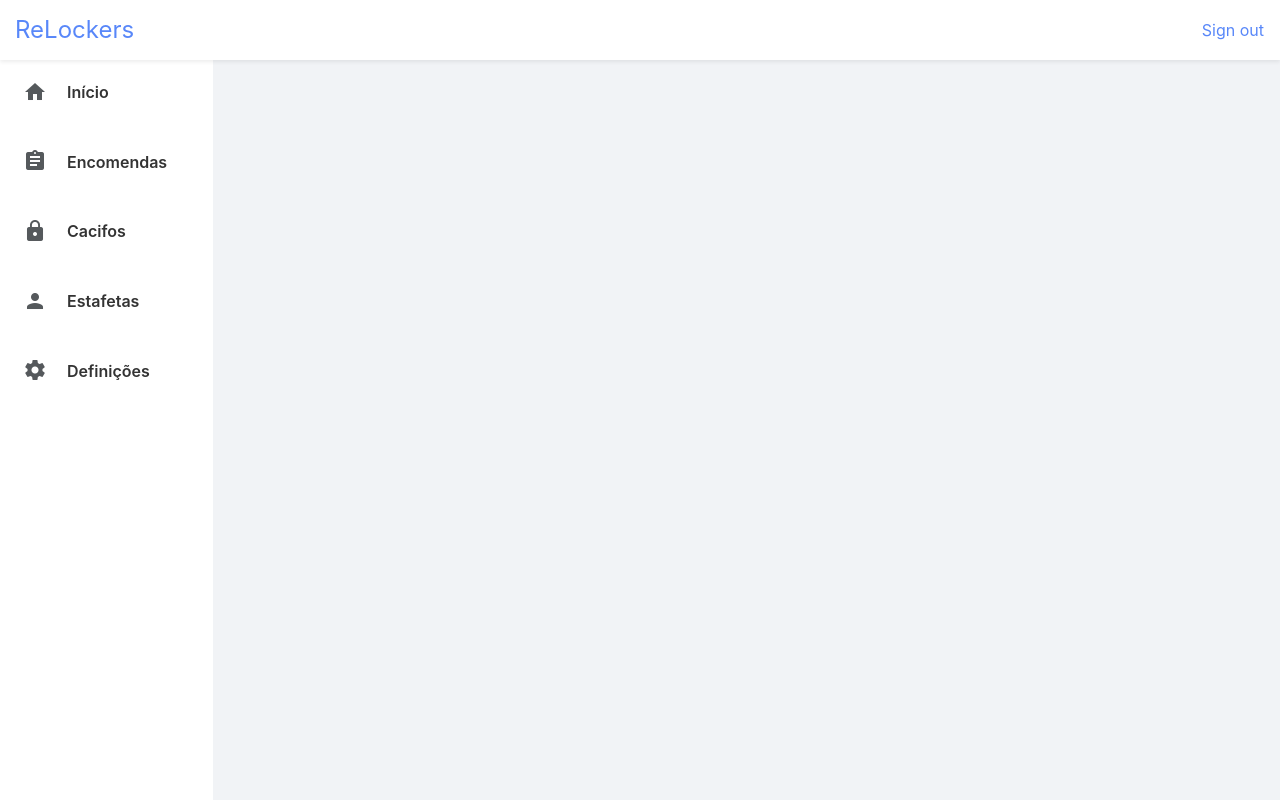
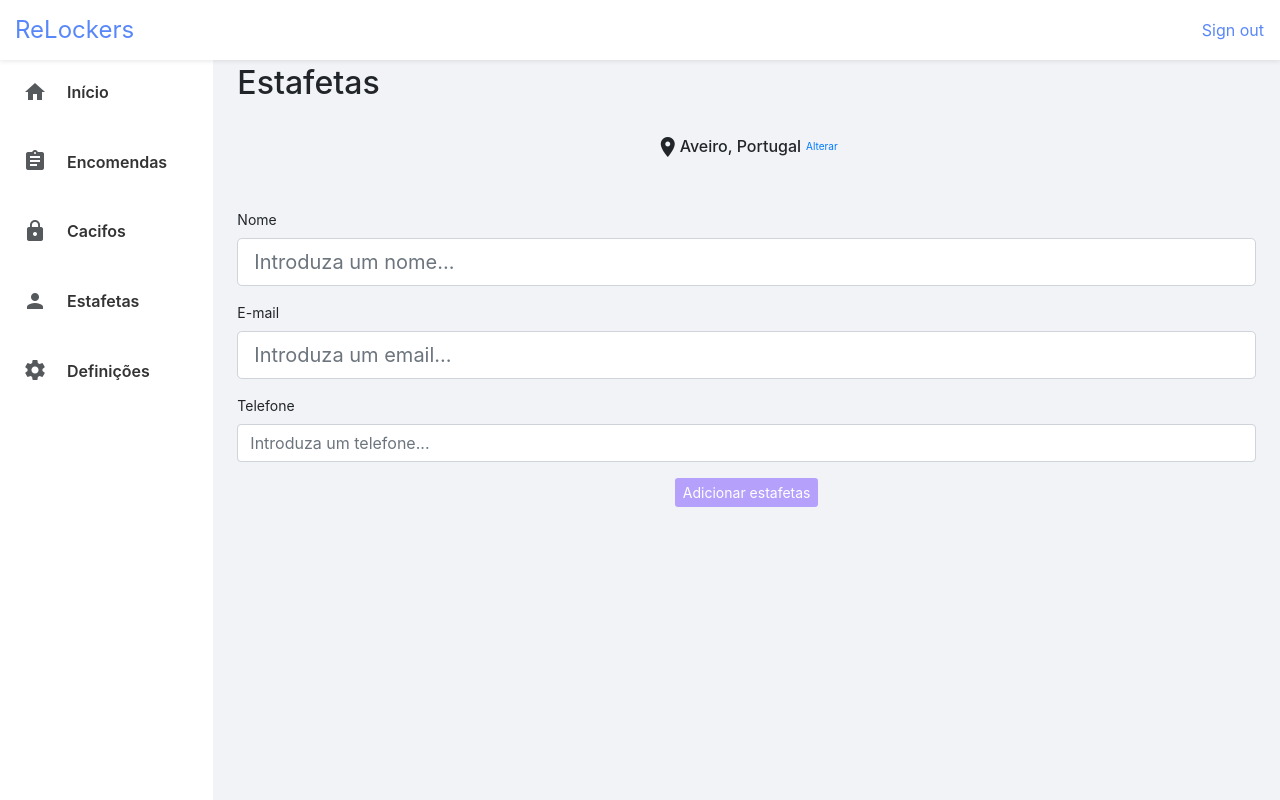
Before and after one commit to soniaamachado/ReLockers, a React (Create React App) app: page /adicionar_estafeta in a window 1280 px wide. Built offline with nearby package versions, Linux system fonts and the light colour scheme.

Commit message:
remove n encomendas; Addiconar estafetas - Inicio

```diff
--- a/src/App.js
+++ b/src/App.js
@@ -1,8 +1,8 @@
-import React, {Component} from 'react';
+import React, { Component } from 'react';
 
 import Navbar from "./components/Navbar";
 import Encomendas from "./components/Encomendas";
-import {BrowserRouter as Router, Route, Switch} from "react-router-dom";
+import { BrowserRouter as Router, Route, Switch } from "react-router-dom";
 import Estafetas from "./components/Estafetas";
 import Inicio from "./components/Inicio";
 import Cacifos from "./components/Cacifos";
@@ -14,8 +14,9 @@ import DetalhesCacifo from "./components/DetalhesCacifo";
 import AdicionarEncomenda from "./components/AdicionarEncomenda";
 import ApagarEncomenda from "./components/ApagarEncomenda";
 
-import {Provider} from "react-redux";
+import { Provider } from "react-redux";
 import store from './store';
+import AdicionarEstafeta from './components/AdicionarEstafeta';
 
 
 class App extends Component {
@@ -25,19 +26,20 @@ class App extends Component {
                 <Router>
                     <Switch>
                         <div>
-                            <Navbar/>
-                            <Route exact path='/encomendas' component={Encomendas}/>
-                            <Route exact path='/encomendas/entregues' component={EncomendasEntregues}/>
-                            <Route exact path='/estafetas' component={Estafetas}/>
-                            <Route exact path='/cacifos' component={Cacifos}/>
-                            <Route exact path='/definicoes' component={Definicoes}/>
-                            <Route exact path='/detail/:id' component={DetalhesEncomenda}/>
-                            <Route exact path='/detalheEstafeta/:id' component={DetalhesEstafeta}/>
-                            <Route exact path='/detalheCacifo/:id' component={DetalhesCacifo}/>
-                            <Route exact path='/detalheEncomenda/:id' component={DetalhesEncomenda}/>
-                            <Route exact path='/' component={Inicio}/>
-                            <Route exact path='/adicionar_encomenda' component={AdicionarEncomenda}/>
-                            <Route exact path='/apagarEncomenda/:id' component={ApagarEncomenda}/>
+                            <Navbar />
+                            <Route exact path='/encomendas' component={Encomendas} />
+                            <Route exact path='/encomendas/entregues' component={EncomendasEntregues} />
+                            <Route exact path='/estafetas' component={Estafetas} />
+                            <Route exact path='/cacifos' component={Cacifos} />
+                            <Route exact path='/definicoes' component={Definicoes} />
+                            <Route exact path='/detail/:id' component={DetalhesEncomenda} />
+                            <Route exact path='/detalheEstafeta/:id' component={DetalhesEstafeta} />
+                            <Route exact path='/detalheCacifo/:id' component={DetalhesCacifo} />
+                            <Route exact path='/detalheEncomenda/:id' component={DetalhesEncomenda} />
+                            <Route exact path='/' component={Inicio} />
+                            <Route exact path='/adicionar_encomenda' component={AdicionarEncomenda} />
+                            <Route exact path='/adicionar_estafeta' component={AdicionarEstafeta} />
+                            <Route exact path='/apagarEncomenda/:id' component={ApagarEncomenda} />
                         </div>
                     </Switch>
                 </Router>
--- a/src/components/AdicionarEncomenda.js
+++ b/src/components/AdicionarEncomenda.js
@@ -8,11 +8,10 @@ export default class AdicionarEncomenda extends Component {
     constructor(props) {
         super(props);
         this.state = {
-            users:[],
-            estafetas:[],
-            administradores:[],
+            users: [],
+            estafetas: [],
+            administradores: [],
             estado_encomenda: 0,
-            numero_encomenda: 0,
             data_de_entrada_no_sistema: "",
             data_de_entrega_pretendida: "",
             tempo_limite_de_levantamento: "",
@@ -33,7 +32,7 @@ export default class AdicionarEncomenda extends Component {
     componentDidMount() {
         axios.get('http://167.99.202.225/api/users')
             .then(response => {
-                this.setState({users: response.data.data});
+                this.setState({ users: response.data.data });
                 this.stateOfOrder(this.state.users);
 
             })
@@ -78,7 +77,7 @@ export default class AdicionarEncomenda extends Component {
         e.preventDefault();
 
         const {
-            estado_encomenda, cacifo_id, cliente_id, numero_encomenda,
+            estado_encomenda, cacifo_id, cliente_id,
             temperatura, observacoes, tamanho
         } = this.state;
 
@@ -108,7 +107,6 @@ export default class AdicionarEncomenda extends Component {
 
         const newEncomenda = {
             estado_encomenda,
-            numero_encomenda,
             data_de_entrada_no_sistema,
             data_de_entrega_pretendida,
             tempo_limite_de_levantamento,
@@ -128,7 +126,6 @@ export default class AdicionarEncomenda extends Component {
 
         this.setState({
             estado_encomenda: 0,
-            numero_encomenda: "",
             data_de_entrada_no_sistema: "",
             data_de_entrega_pretendida: "",
             tempo_limite_de_levantamento: "",
@@ -175,7 +172,7 @@ export default class AdicionarEncomenda extends Component {
 
     render() {
         const {
-            numero_encomenda, observacoes, errors
+            observacoes, errors
         } = this.state;
         return (
             <main style={{ height: '100%' }} role="main" className="col-md-9 ml-sm-auto col-lg-10 px-4">
@@ -191,16 +188,6 @@ export default class AdicionarEncomenda extends Component {
                     <a href={'/definicoes'} style={{ marginLeft: '5px', fontSize: '10px', display: 'inline', verticalAlign: 'middle' }}>Alterar</a>
                 </div>
                 <form onSubmit={this.onSubmit}>
-
-                    <TextInputGroup
-                        label="Número da encomenda *"
-                        name="numero_encomenda"
-                        placeholder="0"
-                        value={numero_encomenda}
-                        onChange={this.onChange}
-                        type={"number"}
-                        error={errors.numero_encomenda}
-                    />
 
                     {/* <TextInputGroup
                         label="Temperatura da encomenda [0°C - 20°C]"
@@ -241,7 +228,7 @@ export default class AdicionarEncomenda extends Component {
                         <Label for="estafeta">Tamanho da encomenda</Label>
 
                         <Input type="select" name="estafeta" id="estafeta">
-                            {this.state.estafetas.map(user=>{
+                            {this.state.estafetas.map(user => {
                                 return (
                                     <option value={user.id}>{user.nome}</option>
                                 )
--- a/src/components/AdicionarEstafeta.js
+++ b/src/components/AdicionarEstafeta.js
@@ -1,51 +1,145 @@
 import React, { Component } from "react";
-import {Button, Col, Form, FormGroup, Input, Label} from "reactstrap";
+import { Button, Col, Form, FormGroup, Input, Label } from "reactstrap";
+
+import TextInputGroup from "./forms/TextInput";
 
 export default class AdicionarEstafeta extends Component {
 
+    constructor(props) {
+        super(props);
+        this.state = {
+            nome: "",
+            email: "",
+            password: "",
+            password_confirmation: "",
+            telefone: "",
+            data_nascimento: "",
+            local_de_trabalho: "TDIStore",
+            tipo_id: 2,
+            supervisor_id: 1,
+            img_url: "",
+
+            errors: {}
+        };
+
+        this.handleTamanhoChange = this.handleTamanhoChange.bind(this);
+
+    }
+
+
+    onSubmit = e => {
+        e.preventDefault();
+
+        const {
+            estado_encomenda, cacifo_id, cliente_id,
+            temperatura, observacoes, tamanho
+        } = this.state;
+
+
+        // if (cacifo_id === "") {
+        //     this.setState({ errors: { temperatura: "URL is required" } });
+        //     return;
+        // }
+        // if (cliente_id == "") {
+        //     this.setState({ errors: { observacoes: "URL is required" } });
+        //     return;
+        // }
+
+        const newEncomenda = {
+            // cacifo_id,
+            // cliente_id
+        };
+
+        console.log(newEncomenda);
+
+        // axios.post('http://localhost:80/api/encomendas', newEncomenda)
+        //     .then(res => console.log(res.statusText))
+        //     .catch(error => console.log(error));
+
+        this.setState({
+            //     cacifo_id: "",
+            //     cliente_id: ""
+
+        });
+
+        //this.props.history.push("/news");
+    };
+
+    onChange = e => {
+        this.setState({
+            [e.target.name]: e.target.value
+        });
+    };
+
+    handleTamanhoChange(event) {
+        this.setState({ tamanho: event.target.value });
+    }
+
     render() {
+        const {
+            nome, email, telefone, observacoes, errors
+        } = this.state;
         return (
-            <main>
-                <Form onSubmit={this.onSubmit}>
-                    <FormGroup>
-                        <Label for="numero_encomenda">Tamanho</Label>
-                        <Input type="number" name="numero_encomenda" id="numero_encomenda"/>
-                    </FormGroup>
+            <main style={{ height: '100%' }} role="main" className="col-md-9 ml-sm-auto col-lg-10 px-4">
+                <div
+                    className="d-flex justify-content-between flex-wrap flex-md-nowrap align-items-center pt-3 pb-2 mb-3">
+                    <h1 className="h2">Estafetas</h1>
+                    <div className="btn-toolbar mb-2 mb-md-0">
+                    </div>
+                </div>
+                <div style={{ textAlign: 'center', marginBottom: '50px' }}>
+                    <i className="material-icons md-24" style={{ verticalAlign: 'middle' }}>location_on</i>
+                    <h6 style={{ display: 'inline', verticalAlign: 'middle' }}>Aveiro, Portugal</h6>
+                    <a href={'/definicoes'} style={{ marginLeft: '5px', fontSize: '10px', display: 'inline', verticalAlign: 'middle' }}>Alterar</a>
+                </div>
+                <form onSubmit={this.onSubmit}>
+
+                    <TextInputGroup
+                        label="Nome"
+                        name="nome"
+                        placeholder="Introduza um nome..."
+                        value={nome}
+                        onChange={this.onChange}
+                        error={errors.nome}
+                    />
+
+                    <TextInputGroup
+                        label="E-mail"
+                        name="email"
+                        placeholder="Introduza um email..."
+                        value={email}
+                        onChange={this.onChange}
+                        error={errors.email}
+                    />
 
                     <FormGroup>
-                        <Label for="tamanho">Tamanho</Label>
-                        <Input type="select" name="tamanho" id="tamanho">
-                            <option>S</option>
-                            <option>M</option>
-                            <option>L</option>
-                        </Input>
-                    </FormGroup>
-
-                    <FormGroup row>
-                        <Label for="observacoes" sm={2}>Observações</Label>
-                        <Col sm={10}>
-                            <Input type="textarea" name="observacoes" id="observacoes" />
-                        </Col>
-                    </FormGroup>
-
-                    <FormGroup>
-                        <Label for="data_de_entrega_pretendida">Entrega</Label>
+                        <Label for="telefone">Telefone</Label>
                         <Input
-                            type="datetime-local"
-                            name="data_de_entrega_pretendida"
-                            id="data_de_entrega_pretendida"
-                            placeholder="Data de Entrega"
+                            type="tel"
+                            name="telefone"
+                            id="telefone"
+                            pattern="[0-9]{9}"
+                            value={this.state.temperatura}
+                            onChange={this.handleTemperaturaChange}
+                            placeholder="Introduza um telefone..."
+                            required
                         />
                     </FormGroup>
 
-                    <FormGroup check row>
-                        <Col sm={{ size: 10, offset: 2 }}>
-                            <Button>Submit</Button>
-                        </Col>
-                    </FormGroup>
+                    <Button
+                        style={{
+                            display: 'block',
+                            float: 'center',
+                            width: 'auto',
+                            margin: 'auto',
+                            backgroundColor: 'rgb(181, 160, 251)',
+                            border: 'none'
+                        }} size="sm">
+                        Adicionar estafetas
+                    </Button>
 
-                </Form>
-            </main>
+                </form>
+            </main >
         );
     }
 }
```
Also changed, not shown: src/components/Estafetas.js (+17 -16 lines).
